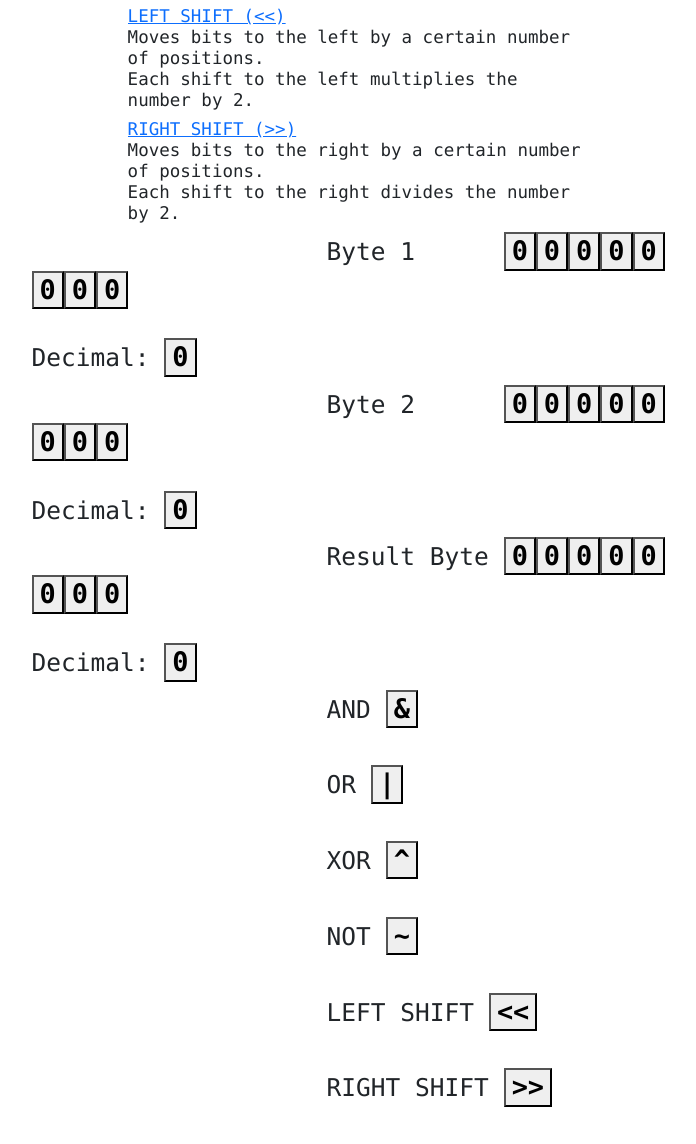
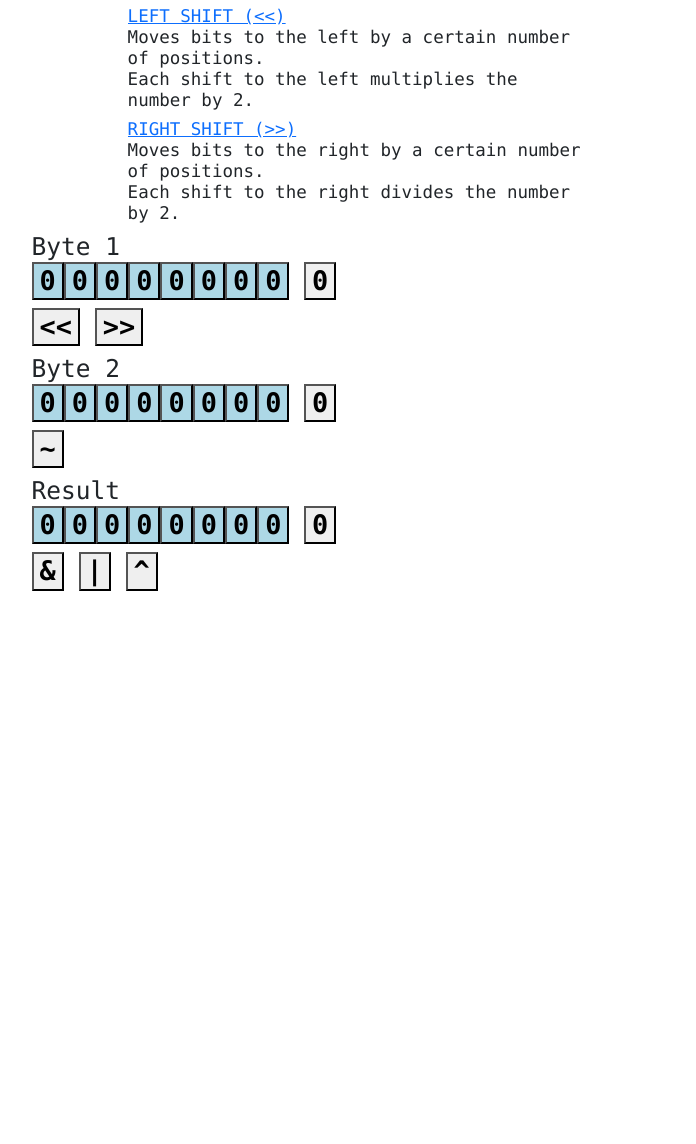
Before and after one commit to GeraBriseno/bitwiseOperationsWebApp, a Django app: page /bitwise/ in a window 1280 px wide. Shown: the part 655-1799 px from the top of the page, without its empty margins (282-978 px from the left). After the commit the page ends 1246 px from the top, so only its background shows below. Run offline with Django 5.2, Linux system fonts and the light colour scheme; some libraries are stand-ins or nearby versions.

Commit message:
Added color to bytes

```diff
--- a/bitwiseMain/bitwiseOps/static/bitWiseOps/styles.css
+++ b/bitwiseMain/bitwiseOps/static/bitWiseOps/styles.css
@@ -154,4 +154,25 @@ body {
 
 /*INTERACTIVE PART*/
 
-/*button.link { background:none; border:none; }*/
+.interactive-pre {
+  /*font-family: 'Courier New', Courier, monospace;*/  /* Monospaced font */
+  white-space: pre-line;   /* Preserves whitespace and wraps text */
+  /*word-break: break-word;  /* Breaks long words to maintain alignment */
+  overflow-x: hidden;      /* No horizontal scrollbar */
+  overflow-y: auto;        /* Adds vertical scrollbar if needed */
+  /*padding: 10px;*/
+  width: 85%;              /* Sets width to 85% of the screen */
+  max-width: 85%;
+  box-sizing: border-box;
+  tab-size: 4;             /* Consistent tab spacing */
+  text-align: left;
+  margin: 0 auto;          /* Centers the <pre> block */
+}
+
+.bitButton {
+  background: #ADD8E6;
+}
+
+.bitByte3 {
+  background: #ADD8E6;
+}
--- a/bitwiseMain/bitwiseOps/templates/bitwiseOps/home.html
+++ b/bitwiseMain/bitwiseOps/templates/bitwiseOps/home.html
@@ -96,76 +96,45 @@
 
             <div id="interactive-byte1-div-id" class="interactive-byte-div-class">
                 <h3>
-                    <pre class="example-pre" id="byte1-id">
-                    Byte 1      <button class="bitButton bitByte1" id="byte1bit0">0</button><button class="bitButton bitByte1" id="byte1bit1">0</button><button class="bitButton bitByte1" id="byte1bit2">0</button><button class="bitButton bitByte1" id="byte1bit3">0</button><button class="bitButton bitByte1" id="byte1bit4">0</button><button class="bitButton bitByte1" id="byte1bit5">0</button><button class="bitButton bitByte1" id="byte1bit6">0</button><button class="bitButton bitByte1" id="byte1bit7">0</button>
+                    <pre class="interactive-pre" id="byte1-id">
+                    Byte 1
+                    <button class="bitButton bitByte1" id="byte1bit0">0</button><button class="bitButton bitByte1" id="byte1bit1">0</button><button class="bitButton bitByte1" id="byte1bit2">0</button><button class="bitButton bitByte1" id="byte1bit3">0</button><button class="bitButton bitByte1" id="byte1bit4">0</button><button class="bitButton bitByte1" id="byte1bit5">0</button><button class="bitButton bitByte1" id="byte1bit6">0</button><button class="bitButton bitByte1" id="byte1bit7">0</button> <button class="decimalByte" id="decimalByte1">0</button></pre>
+                </h3>
+
+                <h3>
+                    <pre class="interactive-pre" id="left-pre-id"><button class="opButton" id="leftButton-id">&lt;&lt;</button> <button class="opButton"id="rightButton-id">>></button>
                     </pre>
+                </h3>
 
-                    <pre class="example-pre" id="byte1-id">Decimal: <button class="decimalByte" id="decimalByte1">0</button></pre>
-                </h3>
             </div>
 
             <div id="interactive-byte2-div-id" class="interactive-byte-div-class">
                 <h3>
-                    <pre class="example-pre" id="byte2-id">
-                    Byte 2      <button class="bitButton bitByte2" id="byte2bit0">0</button><button class="bitButton bitByte2" id="byte2bit1">0</button><button class="bitButton bitByte2" id="byte2bit2">0</button><button class="bitButton bitByte2" id="byte2bit3">0</button><button class="bitButton bitByte2" id="byte2bit4">0</button><button class="bitButton bitByte2" id="byte2bit5">0</button><button class="bitButton bitByte2" id="byte2bit6">0</button><button class="bitButton bitByte2" id="byte2bit7">0</button>
+                    <pre class="interactive-pre" id="byte2-id">
+                    Byte 2
+                    <button class="bitButton bitByte2" id="byte2bit0">0</button><button class="bitButton bitByte2" id="byte2bit1">0</button><button class="bitButton bitByte2" id="byte2bit2">0</button><button class="bitButton bitByte2" id="byte2bit3">0</button><button class="bitButton bitByte2" id="byte2bit4">0</button><button class="bitButton bitByte2" id="byte2bit5">0</button><button class="bitButton bitByte2" id="byte2bit6">0</button><button class="bitButton bitByte2" id="byte2bit7">0</button> <button class="decimalByte" id="decimalByte2">0</button></pre>
+
+                </h3>
+
+                <h3>
+                    <pre class="interactive-pre" id="not-pre-id">
+                    <button class="opButton" id="notButton-id">~</button>
                     </pre>
-                    <pre class="example-pre" id="byte2-id">Decimal: <button class="decimalByte" id="decimalByte2">0</button></pre>
                 </h3>
             </div>
 
             <div id="interactive-byte3-div-id" class="interactive-byte-div-class">
                 <h3>
-                    <pre class="example-pre" id="byte3-id">
-                    Result Byte <button class="bitByte3" id="byte3bit0">0</button><button class="bitByte3" id="byte3bit1">0</button><button class="bitByte3" id="byte3bit2">0</button><button class="bitByte3" id="byte3bit3">0</button><button class="bitByte3" id="byte3bit4">0</button><button class="bitByte3" id="byte3bit5">0</button><button class="bitByte3" id="byte3bit6">0</button><button class="bitByte3" id="byte3bit7">0</button>
-                    </pre>
-                    <pre class="example-pre" id="byte3-id">Decimal: <button class="decimalByte" id="decimalByte3">0</button></pre>
+                    <pre class="interactive-pre" id="byte3-id">
+                    Result
+                    <button class="bitByte3" id="byte3bit0">0</button><button class="bitByte3" id="byte3bit1">0</button><button class="bitByte3" id="byte3bit2">0</button><button class="bitByte3" id="byte3bit3">0</button><button class="bitByte3" id="byte3bit4">0</button><button class="bitByte3" id="byte3bit5">0</button><button class="bitByte3" id="byte3bit6">0</button><button class="bitByte3" id="byte3bit7">0</button> <button class="decimalByte" id="decimalByte3">0</button></pre>
                 </h3>
             </div>
 
-            <div id="interactive-and-div-id" class="interactive-and-div-class">
+            <div id="interactive-ops-div-id" class="interactive-ops-div-class">
                 <h3>
-                    <pre class="example-pre" id="and-pre-id">
-                    AND <button class="opButton" id="andButton-id">&</button>
-                    </pre>
-                </h3>
-            </div>
-
-            <div id="interactive-and-div-id" class="interactive-and-div-class">
-                <h3>
-                    <pre class="example-pre" id="or-pre-id">
-                    OR <button class="opButton" id="orButton-id">|</button>
-                    </pre>
-                </h3>
-            </div>
-
-            <div id="interactive-and-div-id" class="interactive-and-div-class">
-                <h3>
-                    <pre class="example-pre" id="xor-pre-id">
-                    XOR <button class="opButton" id="xorButton-id">^</button>
-                    </pre>
-                </h3>
-            </div>
-
-            <div id="interactive-and-div-id" class="interactive-and-div-class">
-                <h3>
-                    <pre class="example-pre" id="not-pre-id">
-                    NOT <button class="opButton" id="notButton-id">~</button>
-                    </pre>
-                </h3>
-            </div>
-
-            <div id="interactive-and-div-id" class="interactive-and-div-class">
-                <h3>
-                    <pre class="example-pre" id="left-pre-id">
-                    LEFT SHIFT <button class="opButton" id="leftButton-id">&lt;&lt;</button>
-                    </pre>
-                </h3>
-            </div>
-
-            <div id="interactive-and-div-id" class="interactive-and-div-class">
-                <h3>
-                    <pre class="example-pre" id="right-pre-id">
-                    RIGHT SHIFT <button class="opButton" id="rightButton-id">>></button>
+                    <pre class="interactive-pre" id="and-pre-id">
+                    <button class="opButton" id="andButton-id">&</button>  <button class="opButton" id="orButton-id">|</button>  <button class="opButton" id="xorButton-id">^</button>
                     </pre>
                 </h3>
             </div>
```
Also changed, not shown: bitwiseMain/bitwiseOps/static/bitWiseOps/jscript.js (+56 -4 lines).
